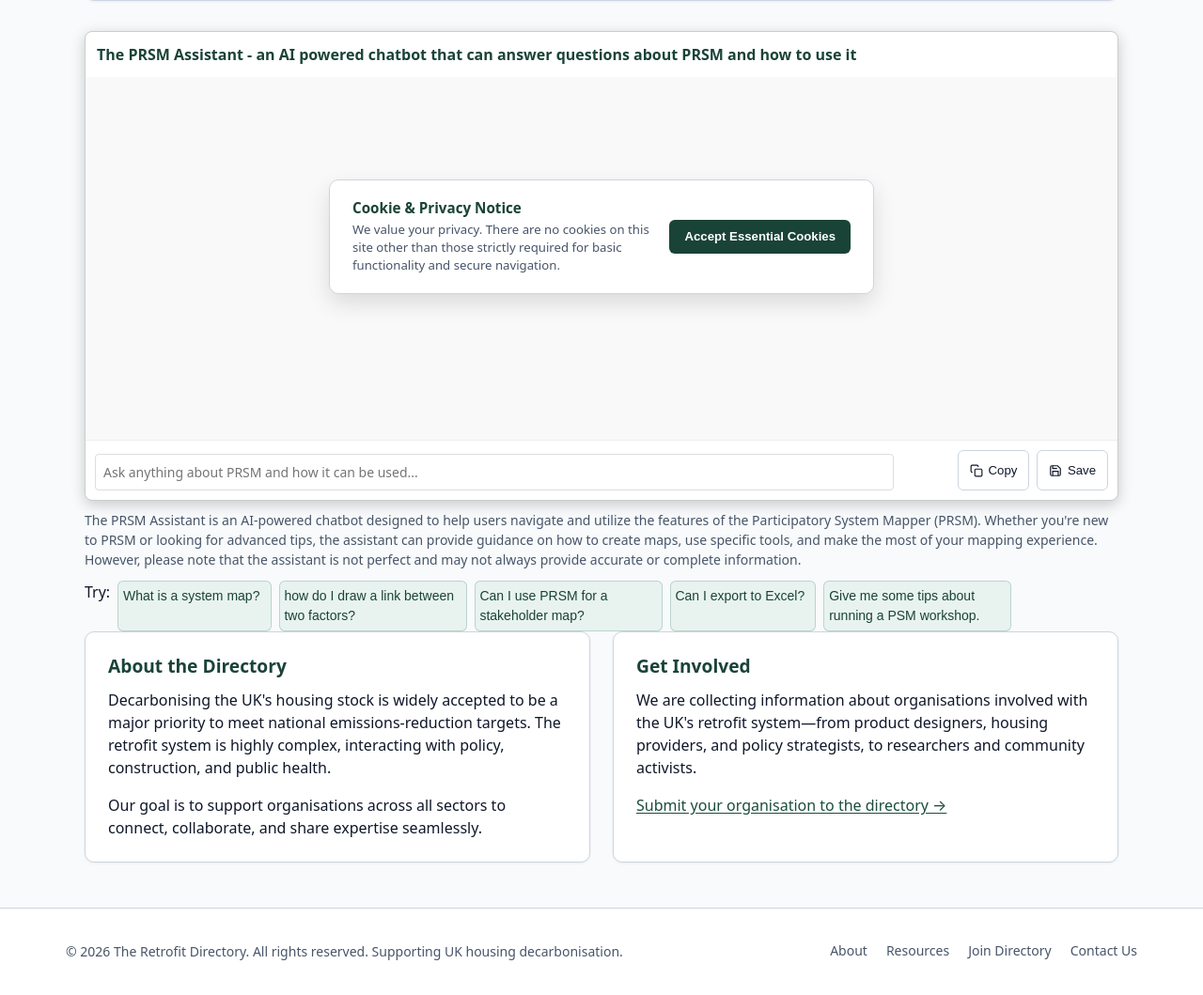
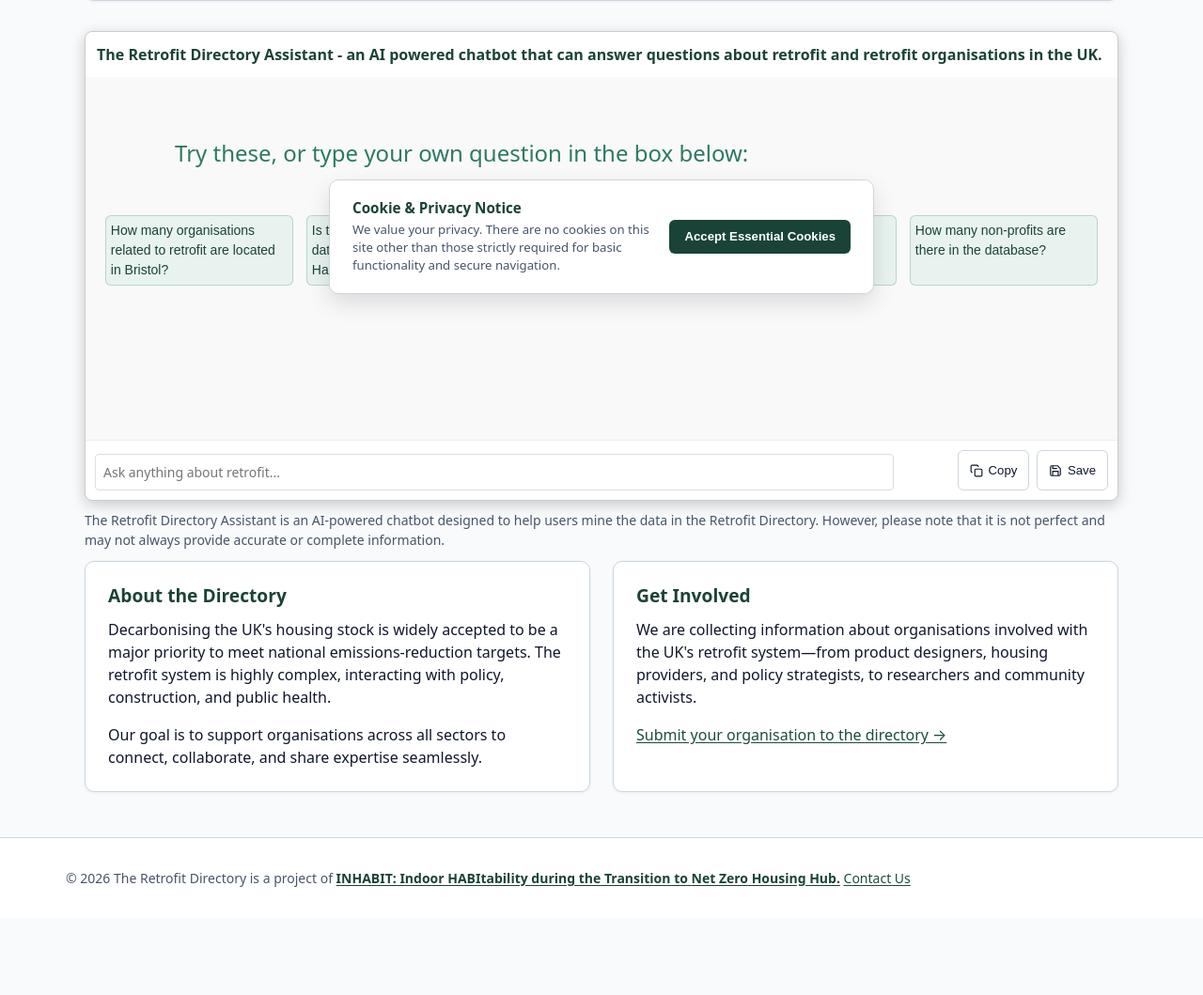
Before and after one commit to micrology/retrofit-directory, a website: page website/index.html in a window 1280 px wide. Shown: the part 463-1522 px from the top of the page at 94% size. After the commit the page ends 1440 px from the top, so only its background shows below. Drawn offline with Linux system fonts and the light colour scheme.

Commit message:
Draft text for the Home page

```diff
--- a/website/css/style.css
+++ b/website/css/style.css
@@ -417,11 +417,18 @@ button.chat-suggestion:hover {
   font-weight: 500;
   margin-bottom: 0.75rem;
 }
+.chat-prompt {
+  font-size: 1.5rem;
+  color: var(--accent-color);
+  font-weight: 500;
+  margin: 3rem 5rem;
+}
 
 .action-buttons-row {
   display: flex;
   flex-wrap: wrap;
   gap: 0.5rem;
+  justify-content:space-evenly;
 }
 
 .action-btn {
@@ -663,6 +670,10 @@ button.chat-suggestion:hover {
   align-items: center;
   gap: 1rem;
 }
+.footer-highlight {
+  font-weight: 600;
+  color: var(--primary-color);
+}
 
 .footer-text {
   color: var(--text-muted);
--- a/website/index.html
+++ b/website/index.html
@@ -82,17 +82,30 @@
         <div id="chat-wrapper">
           <div id="chat-container">
             <div id="chat-header">
-              The PRSM Assistant - an AI powered chatbot that can answer questions about PRSM and
-              how to use it
+              The Retrofit Directory Assistant - an AI powered chatbot that can answer questions
+              about retrofit and retrofit organisations in the UK.
             </div>
-            <div id="chat-messages"></div>
+            <div id="chat-messages">
+                <div class="chat-prompt">
+                  Try these, or type your own question in the box below:
+                </div>
+               <div class="action-buttons-row">
+               <button class="action-btn">
+                  How many organisations related to retrofit are located in Bristol?
+                </button>
+                <button class="action-btn">
+                  Is there an architect in the database that is located in Hampshire?
+                </button>
+                <button class="action-btn">Do any organisations focus especially on women?</button>
+                <button class="action-btn">
+                  Which organisations are interested in health co-benefits?
+                </button>
+                <button class="action-btn">How many non-profits are there in the database?</button>
+              </div>
+            </div>
             <div id="processing-overlay" aria-busy="true" style="display: none">Processing...</div>
             <div id="chat-input-area">
-              <input
-                type="text"
-                id="user-input"
-                placeholder="Ask anything about PRSM and how it can be used..."
-              />
+              <input type="text" id="user-input" placeholder="Ask anything about retrofit..." />
               <button id="send-btn">Send</button>
               <div class="textarea-side-buttons">
                 <button
@@ -119,7 +132,7 @@
                   type="button"
                   class="btn-small btn-small-outline"
                   id="btnSave"
-                  title="Save text locally and submit to backend"
+                  title="Save text to your computer"
                 >
                   <svg
                     xmlns="http://www.w3.org/2000/svg"
@@ -142,85 +155,11 @@
         </div>
 
         <div class="actions-instruction">
-          The PRSM Assistant is an AI-powered chatbot designed to help users navigate and utilize
-          the features of the Participatory System Mapper (PRSM). Whether you're new to PRSM or
-          looking for advanced tips, the assistant can provide guidance on how to create maps, use
-          specific tools, and make the most of your mapping experience. However, please note that
-          the assistant is not perfect and may not always provide accurate or complete information.
-        </div>
-        <div class="action-buttons-row">
-          Try:
-          <button class="action-btn">What is a system map?</button>
-          <button class="action-btn">how do I draw a link between two factors?</button>
-          <button class="action-btn">Can I use PRSM for a stakeholder map?</button>
-          <button class="action-btn">Can I export to Excel?</button>
-          <button class="action-btn">Give me some tips about running a PSM workshop.</button>
+          The Retrofit Directory Assistant is an AI-powered chatbot designed to help users mine the
+          data in the Retrofit Directory. However, please note that it is not perfect and may not
+          always provide accurate or complete information.
         </div>
       </section>
-
-      <!-- Workspace Card (Textarea + Action Buttons + Output Panel) -->
-      <!--     <section class="workspace-card">
-      <div class="textarea-header">
-        <label for="userTextarea" class="textarea-label">Query the Directory</label>
-        <div class="textarea-side-buttons">
-          <button type="button" class="btn-small btn-small-outline" id="btnCopy" title="Copy text to clipboard">
-            <svg xmlns="http://www.w3.org/2000/svg" width="14" height="14" viewBox="0 0 24 24" fill="none" stroke="currentColor" stroke-width="2"><rect x="9" y="9" width="13" height="13" rx="2" ry="2"/><path d="M5 15H4a2 2 0 0 1-2-2V4a2 2 0 0 1 2-2h9a2 2 0 0 1 2 2v1"/></svg>
-            Copy
-          </button>
-          <button type="button" class="btn-small btn-small-primary" id="btnSave" title="Save text locally and submit to backend">
-            <svg xmlns="http://www.w3.org/2000/svg" width="14" height="14" viewBox="0 0 24 24" fill="none" stroke="currentColor" stroke-width="2"><path d="M19 21H5a2 2 0 0 1-2-2V5a2 2 0 0 1 2-2h11l5 5v11a2 2 0 0 1-2 2z"/><polyline points="17 21 17 13 7 13 7 21"/><polyline points="7 3 7 8 15 8"/></svg>
-            Save
-          </button>
-        </div>
-      </div>
--->
-      <!-- Large Textarea -->
-      <!-- <textarea id="userTextarea" class="main-textarea" placeholder="Ask anything related to retrofitting..."></textarea>-->
-
-      <!-- Line of text and 5 Buttons -->
-      <!-- <div class="actions-section">
-        <p class="actions-instruction">The PRSM Assistant is an AI-powered chatbot designed to help users navigate and
-              utilize the features of the Participatory System Mapper (PRSM). Whether you're new to
-              PRSM or looking for advanced tips, the assistant can provide guidance on how to create
-              maps, use specific tools, and make the most of your mapping experience. However,
-              please note that the assistant is not perfect and may not always provide accurate or
-              complete information.</p>
-        <div class="action-buttons-row">
-          <button type="button" class="action-btn" id="btnAnalyze">
-            <svg xmlns="http://www.w3.org/2000/svg" width="15" height="15" viewBox="0 0 24 24" fill="none" stroke="currentColor" stroke-width="2"><line x1="18" y1="20" x2="18" y2="10"/><line x1="12" y1="20" x2="12" y2="4"/><line x1="6" y1="20" x2="6" y2="14"/></svg>
-            Analyze Retrofit Impact
-          </button>
-          <button type="button" class="action-btn" id="btnExtract">
-            <svg xmlns="http://www.w3.org/2000/svg" width="15" height="15" viewBox="0 0 24 24" fill="none" stroke="currentColor" stroke-width="2"><path d="M20.59 13.41l-7.17 7.17a2 2 0 0 1-2.83 0L2 12V2h10l8.59 8.59a2 2 0 0 1 0 2.82z"/><line x1="7" y1="7" x2="7.01" y2="7"/></svg>
-            Extract Keywords
-          </button>
-          <button type="button" class="action-btn" id="btnFormat">
-            <svg xmlns="http://www.w3.org/2000/svg" width="15" height="15" viewBox="0 0 24 24" fill="none" stroke="currentColor" stroke-width="2"><line x1="21" y1="10" x2="3" y2="10"/><line x1="21" y1="6" x2="3" y2="6"/><line x1="21" y1="14" x2="3" y2="14"/><line x1="21" y1="18" x2="3" y2="18"/></svg>
-            Format Submission
-          </button>
-          <button type="button" class="action-btn" id="btnSummary">
-            <svg xmlns="http://www.w3.org/2000/svg" width="15" height="15" viewBox="0 0 24 24" fill="none" stroke="currentColor" stroke-width="2"><path d="M14 2H6a2 2 0 0 0-2 2v16a2 2 0 0 0 2 2h12a2 2 0 0 0 2-2V8z"/><polyline points="14 2 14 8 20 8"/><line x1="16" y1="13" x2="8" y2="13"/><line x1="16" y1="17" x2="8" y2="17"/></svg>
-            Generate Summary
-          </button>
-          <button type="button" class="action-btn" id="btnClear" style="color: #c53030; background-color: #fff5f5; border-color: #feb2b2;">
-            <svg xmlns="http://www.w3.org/2000/svg" width="15" height="15" viewBox="0 0 24 24" fill="none" stroke="currentColor" stroke-width="2"><polyline points="3 6 5 6 21 6"/><path d="M19 6v14a2 2 0 0 1-2 2H7a2 2 0 0 1-2-2V6m3 0V4a2 2 0 0 1 2-2h4a2 2 0 0 1 2 2v2"/></svg>
-            Clear Form
-          </button>
-        </div>
-      </div> -->
-
-      <!-- Text Panel / Backend Response Output -->
-      <!--   <div class="output-panel">
-        <div class="panel-header">
-          <h3 class="panel-title">
-            <svg xmlns="http://www.w3.org/2000/svg" width="18" height="18" viewBox="0 0 24 24" fill="none" stroke="currentColor" stroke-width="2"><polyline points="22 12 18 12 15 21 9 3 6 12 2 12"/></svg>
-            Backend Response & Data Panel
-          </h3>
-          <span class="status-badge" id="panelStatusBadge">Ready</span>
-        </div>
-        <div class="panel-body" id="outputTextPanel">Backend response text will be displayed in this panel after submitting or running actions on your entry.</div>
-      </div>
-    </section> -->
 
       <!-- Additional Context Section -->
       <section class="grid-cols-2">
@@ -252,15 +191,11 @@
     <footer class="site-footer">
       <div class="footer-content">
         <p class="footer-text">
-          &copy; 2026 The Retrofit Directory. All rights reserved. Supporting UK housing
-          decarbonisation.
+          &copy; 2026 The Retrofit Directory is a project of
+          <a class="footer-highlight" href="https://www.inhabithub.org.uk/" target="_blank">INHABIT:
+          Indoor HABItability during the Transition to Net Zero Housing Hub.</a>
+          <a href="mailto:info@retrofit-directory.org.uk?subject=Inquiry">Contact Us</a>
         </p>
-        <ul class="footer-links">
-          <li><a href="about.html">About</a></li>
-          <li><a href="resources.html">Resources</a></li>
-          <li><a href="join.html">Join Directory</a></li>
-          <li><a href="mailto:info@retrofit-directory.org.uk?subject=Inquiry">Contact Us</a></li>
-        </ul>
       </div>
     </footer>
 
```
